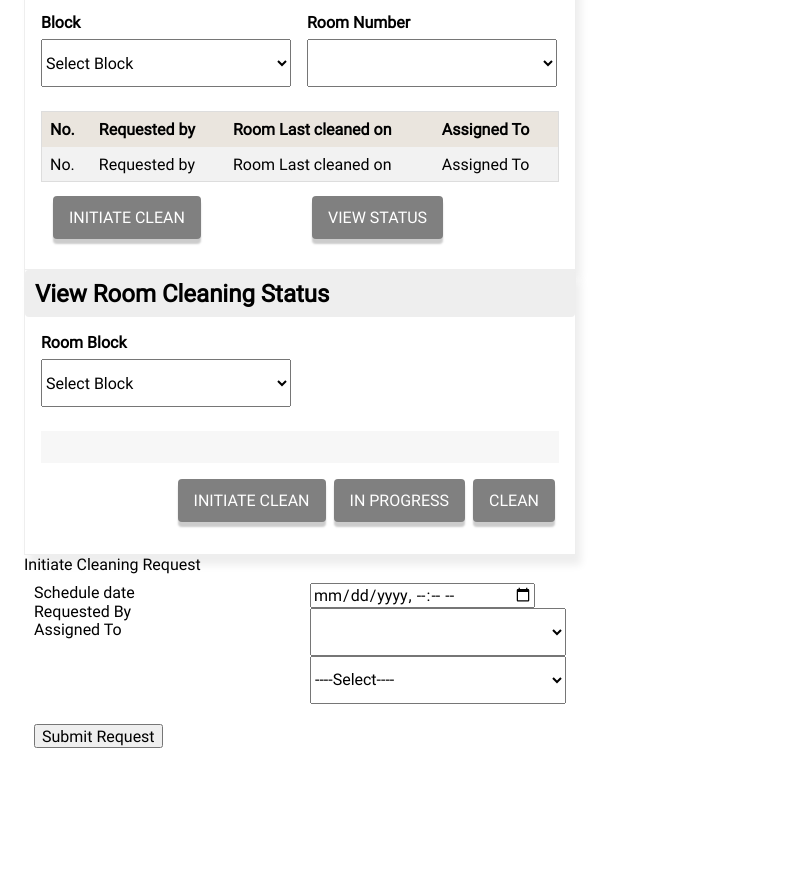
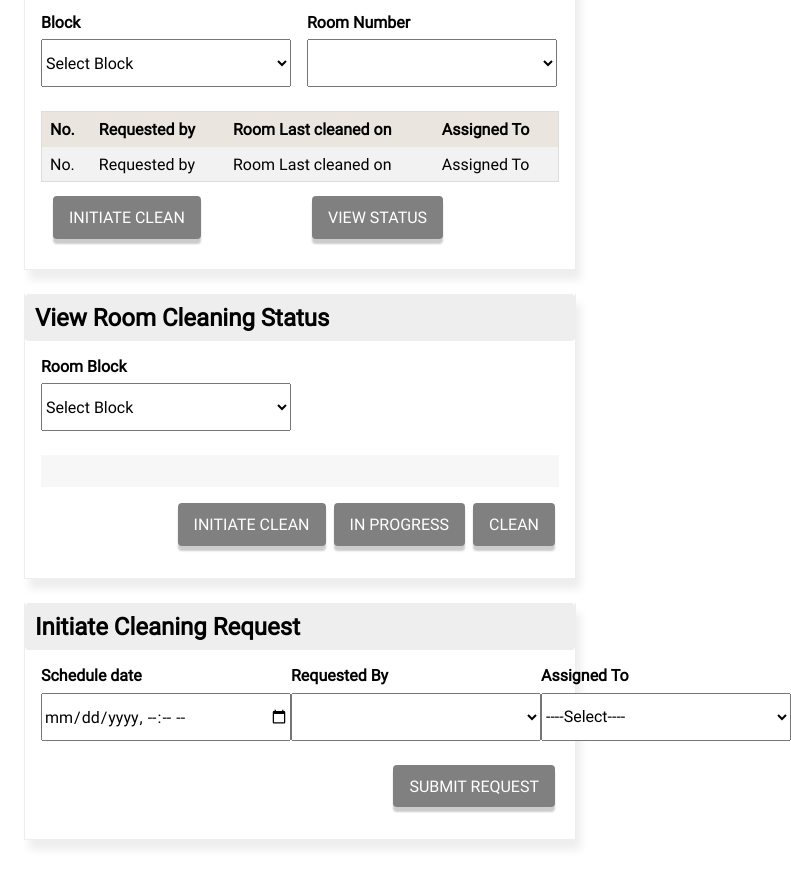
Before and after one commit to akj2003/AVG, an Electron app: page index.html in a window 600 px wide. Shown: the part 183-1070 px from the top of the page, 791 px wide, since content can reach past the window. Before the commit the page ends 965 px from the top, so only its background shows below. Drawn offline with Linux system fonts and the light colour scheme; no server answers.

Commit message:
updated request screen

```diff
--- a/index.html
+++ b/index.html
@@ -116,36 +116,38 @@
                         </div>
                     </div>
                 </div>
-                <div id="mod_Request">
-                    <div id="mod_request_title">
+                <div id="mod_Request" class="block">
+                    <h2 id="mod_request_title">
                         Initiate Cleaning Request
+                    </h2>
+                    <div class="block-content">
+                        <div class="block-selector">
+                            <div class="form-field">
+                                <label>Schedule date</label>
+                                <input type="datetime-local" id="datepicker" class="form text-input"/>
                             </div>
-                    <div class="column">
-                        <div class="row">Schedule date</div>
-                        <div class="row">Requested By</div>
-                        <div class="row">Assigned To</div>
-                    </div>
-                    <div class="column">
-                        <div class="row">
-                            <input type="datetime-local" id="datepicker" class="form"/>
-                        </div>
-                        <div class="row">
+                            <div class="selectbox-field">
+                                <label>Requested By</label>
                                 <select name="Requestor" id="requestor">
 
                                 </select>
                             </div>
-                        <div class="row">
+                            <div class="selectbox-field">
+                                <label>Assigned To</label>
                                 <select name="Assigne" id="assignee">
                                     <option value="" selected="selected">----Select----</option>
 
                                 </select>
                             </div>
+
                         </div>
                         <div class="row" id="mod_btns">
-                        <div class="column">
-                                <button class="submit" class="btnVS" onclick="submitrequest()">Submit Request</button>
+                            <div class="btn-container">
+                                <button class="submit btnVS" onclick="submitrequest()">Submit Request</button>
                             </div>
                         </div>
+                    </div>
+
                 </div>
 
             </main>
--- a/style/mainScreen.css
+++ b/style/mainScreen.css
@@ -18,7 +18,7 @@ main {
   padding: 24px;
 }
 
-select {
+select, .text-input {
   width: 100%;
   min-height: 48px;
 }
@@ -205,6 +205,8 @@ table tr:nth-child(odd) {
     border: 1px solid #eee;
     border-top: none;
     box-shadow: 5px 10px 8px #eee;
+    margin-bottom: 24px;
+    transition: all ease-in 0.5s;
   }
   .block h2 {
     background: #eee;
@@ -222,13 +224,17 @@ table tr:nth-child(odd) {
     margin-bottom: 24px;
   }
 
-  .selectbox-field {
+  .selectbox-field, .form-field {
     min-width: 250px;
   }
 
-  .selectbox-field  select {
+  .selectbox-field  select, .form-field input {
     width: 100%;
 
+  }
+
+  #mod_Request .block-selector {
+    justify-content: space-between;
   }
 
 #chk_container {
```
Lines whose indentation alone changed are shown as unchanged.
